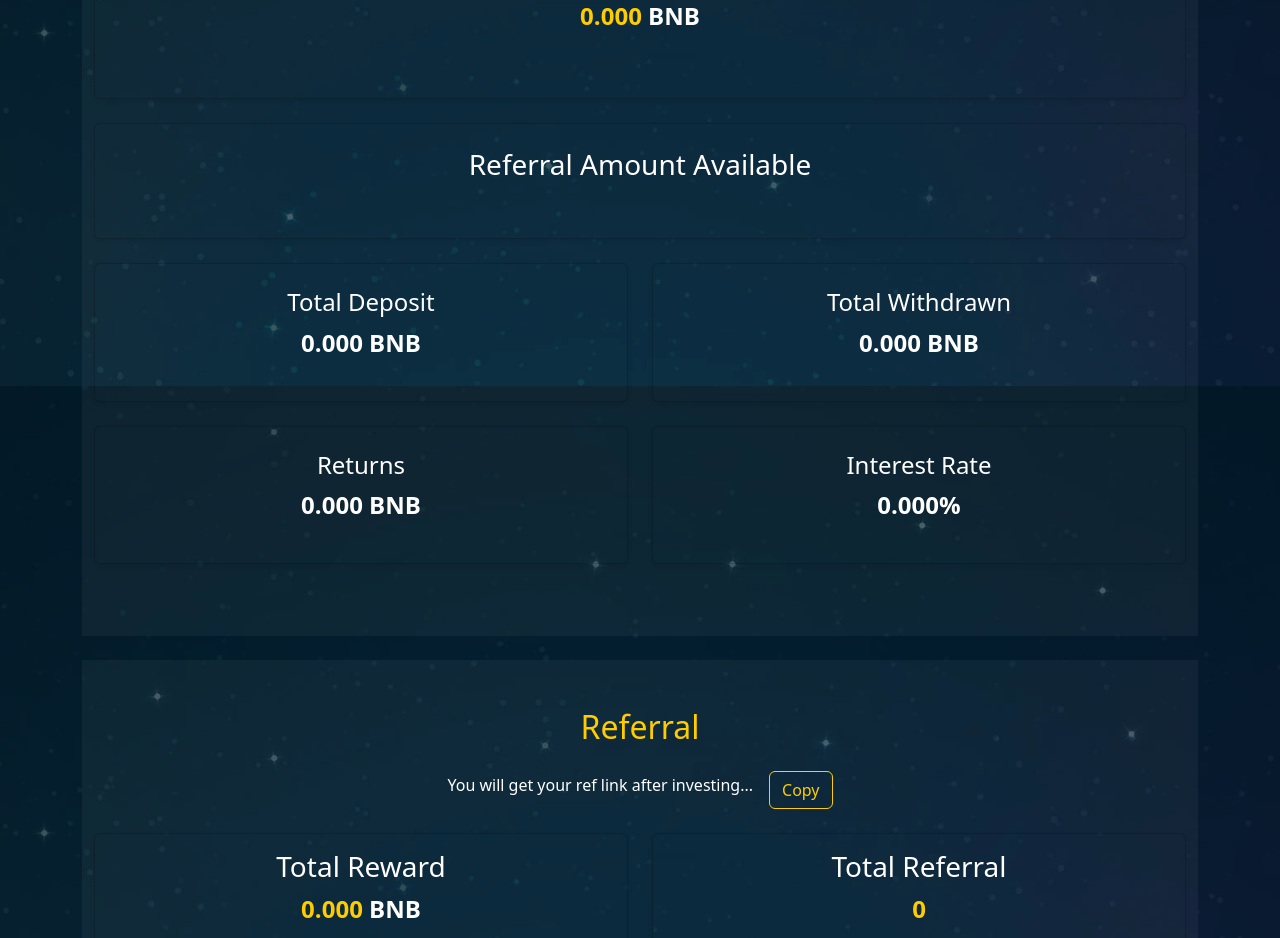
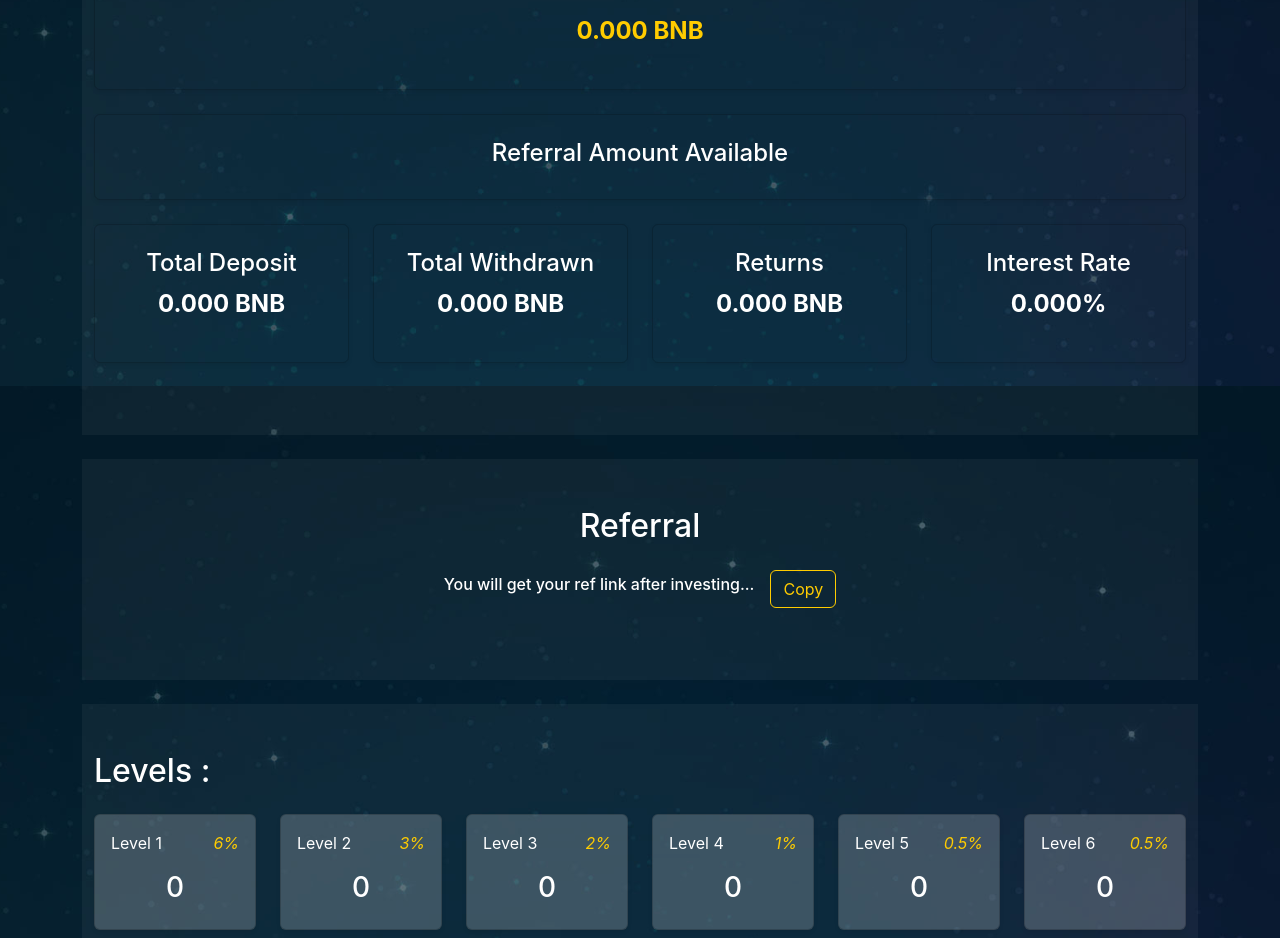
Before and after one commit to AllDigitalOfficial/sample-react-plan8, a React (Vite) app: page / in a window 1280 px wide. Shown: the part 2014-2952 px from the top of the page. Built offline with nearby package versions, Linux system fonts and the light colour scheme.

Commit message:
new commit 5

```diff
--- a/package.json
+++ b/package.json
@@ -13,7 +13,9 @@
     "bootstrap": "^5.3.3",
     "react": "^18.3.1",
     "react-bootstrap": "^2.10.8",
-    "react-dom": "^18.3.1"
+    "react-bootstrap-icons": "^1.11.5",
+    "react-dom": "^18.3.1",
+    "react-toastify": "^11.0.3"
   },
   "devDependencies": {
     "@eslint/js": "^9.17.0",
--- a/src/App.tsx
+++ b/src/App.tsx
@@ -23,6 +23,9 @@ const App: React.FC = () => {
     if (favicon) {
       favicon.href = import.meta.env.VITE_APP_FAVICON_ICON || "";
     }
+
+    const fontFamily = import.meta.env.VITE_FONT_FAMILY || "Inter, sans-serif";
+    document.body.style.fontFamily = fontFamily;
   }, []);
 
   return (
--- a/src/components/Referral/index.tsx
+++ b/src/components/Referral/index.tsx
@@ -1,29 +1,38 @@
 import React, { useState } from 'react';
+import { ToastContainer, toast } from 'react-toastify';
+import 'react-toastify/dist/ReactToastify.css';
 
 const Referral = () => {
   // Get environment variable values
   const bgColor = import.meta.env.VITE_APP_REFERRAL_BG_COLOR || "#FFFFFF0B"; // Default background color
   const textColor = import.meta.env.VITE_APP_REFERRAL_TEXT_COLOR || "#ffffff"; // Default text color
   const cardBgColor = import.meta.env.VITE_APP_REFERRAL_CARD_BG_COLOR || "transparent"; // Default card background color
-  const cardTextColor =
-    import.meta.env.VITE_APP_REFERRAL_CARD_TEXT_COLOR || "#ffffff"; // Default card text color
+  const NotificationbgColor = import.meta.env.VITE_APP_NOTIFICATION_BG_COLOR || "#008000FF"; // Default notification background color
+  const Linktext = import.meta.env.VITE_APP_LINK_TEXT || "Link copied to clipboard!"; // Default notification background color
+  const cardTextColor = import.meta.env.VITE_APP_REFERRAL_CARD_TEXT_COLOR || "#ffffff"; // Default card text color
   const buttonColor = import.meta.env.VITE_APP_BUTTON_COLOR || "#007bff"; // Default button color
   const buttonTextColor = import.meta.env.VITE_APP_BUTTON_TEXT_COLOR || "#FFCC00FF"; // Default button text color
-  const buttonHoverColor =
-    import.meta.env.VITE_APP_BUTTON_HOVER_COLOR || "#0056b3"; // Default button hover color
-  const [showConfirmation, setShowConfirmation] = useState(false);
+  const buttonHoverColor = import.meta.env.VITE_APP_BUTTON_HOVER_COLOR || "#0056b3"; // Default button hover color
+
   const handleCopyClick = () => {
     // Copy referral link logic here
-    setShowConfirmation(true);
-    setTimeout(() => {
-      setShowConfirmation(false);
-    }, 2000); // Hide confirmation after 3 seconds
+    toast.success(Linktext, {
+      position: "bottom-right",
+      autoClose: 4000,
+      hideProgressBar: false,
+      closeOnClick: true,
+      pauseOnHover: true,
+      draggable: true,
+      progress: undefined,
+      style: { backgroundColor: NotificationbgColor, color: 'white' },
+    });
   };
+
   return (
     <div className="roadmap-area py-5" style={{ backgroundColor: bgColor }}>
       <div className="container">
         <div className="referral">
-          <h2 className="mb-4" style={{ color: buttonTextColor , textAlign: 'center'}}>
+          <h2 className="mb-4" style={{ color: textColor, textAlign: 'center' }}>
             Referral
           </h2>
 
@@ -32,9 +41,9 @@ const Referral = () => {
             <span
               id="referralLink"
               className="fs-5 text-muted"
-              style={{ color: 'FFCC00FF' }}
+              style={{ color: '#FFCC00FF' }}
             >
-              <h6  style={{ color: '#ffffff' }}>You will get your ref link after investing...</h6>
+              <h6 style={{ color: '#ffffff' }}>You will get your ref link after investing...</h6>
             </span>
             <button
               id="copyButton"
@@ -45,65 +54,21 @@ const Referral = () => {
                 transition: "all 0.3s ease",
               }}
               onMouseOver={(e) => {
-                (e.target as HTMLButtonElement).style.backgroundColor =
-                  buttonHoverColor;
+                (e.target as HTMLButtonElement).style.backgroundColor = buttonHoverColor;
                 (e.target as HTMLButtonElement).style.color = "#FFCC00FF";
               }}
               onMouseOut={(e) => {
-                (e.target as HTMLButtonElement).style.backgroundColor =
-                  "transparent";
+                (e.target as HTMLButtonElement).style.backgroundColor = "transparent";
                 (e.target as HTMLButtonElement).style.color = "#FFCC00FF";
               }}
               onClick={handleCopyClick}
             >
               Copy
             </button>
-            {showConfirmation && (
-        <div
-        style={{
-          position: 'fixed',
-          bottom: '20px',
-          right: '20px',
-          backgroundColor: 'green',
-          color: 'white',
-          padding: '10px',
-          borderRadius: '5px',
-          zIndex: 3000,
-        }}
-        >
-          Link copied to clipboard!
-        </div>
-      )}
-          </div>
-
-          {/* Referral Stats Section */}
-          <div className="row">
-            <div className="col-md-6 mb-3">
-              <div
-                className="card shadow-sm p-3"
-                style={{ backgroundColor: cardBgColor, color: cardTextColor , textAlign: 'center'}}
-              >
-                <h3>Total Reward</h3>
-                <p id="usertotalreferralbonus" className="fs-4 fw-bold" style={{ textAlign: 'center', color: buttonTextColor }}>
-                  0.000 < span style={{color: cardTextColor}}> BNB </span>
-                </p>
-              </div>
-            </div>
-
-            <div className="col-md-6 mb-3">
-              <div
-                className="card shadow-sm p-3"
-                style={{ backgroundColor: cardBgColor, color: cardTextColor, textAlign: 'center' }}
-              >
-                <h3>Total Referral</h3>
-                <p id="countdownline" className="fs-4 fw-bold" style={{color: buttonTextColor, textAlign: 'center'}}>
-                  0
-                </p>
-              </div>
-            </div>
           </div>
         </div>
       </div>
+      <ToastContainer />
     </div>
   );
 };
--- a/src/components/ScrollToTopButton/ScrollToTopButton.css
+++ /dev/null
@@ -1,22 +0,0 @@
-.scroll-to-top {
-  position: fixed;
-  bottom: 20px;
-  right: 20px;
-  z-index: 1000;
-}
-
-.scroll-button {
-  background-color: #0056b3;
-  border: #f1f2f4;
-  color: white;
-  width: 30px; /* Set width */
-  height: 30px; /* Set height */
-  border-radius: 10%; /* Adjust border-radius for square shape */
-  cursor: pointer;
-  font-size: 24px;
-  box-shadow: 0 4px 8px rgba(165, 127, 245, 0.2);
-}
-
-.scroll-button:hover {
-  background-color: #0056b3;
-}
--- a/src/components/ScrollToTopButton/index.tsx
+++ b/src/components/ScrollToTopButton/index.tsx
@@ -1,40 +1,52 @@
-import React, { useState, useEffect } from "react";
-import "./ScrollToTopButton.css";
+import { useState, useEffect } from "react";
+import { Button } from "react-bootstrap";
+import { ArrowUp } from "react-bootstrap-icons";
 
-const ScrollToTopButton: React.FC = () => {
-  const [isVisible, setIsVisible] = useState(false);
+const ScrollUpButton = () => {
+  const [showScroll, setShowScroll] = useState(false);
 
-  const toggleVisibility = () => {
-    if (window.pageYOffset > 300) {
-      setIsVisible(true);
-    } else {
-      setIsVisible(false);
-    }
-  };
+  useEffect(() => {
+    const checkScrollTop = () => {
+      if (!showScroll && window.pageYOffset > 400) {
+        setShowScroll(true);
+      } else if (showScroll && window.pageYOffset <= 400) {
+        setShowScroll(false);
+      }
+    };
 
-  const scrollToTop = () => {
+    window.addEventListener("scroll", checkScrollTop);
+    return () => window.removeEventListener("scroll", checkScrollTop);
+  }, [showScroll]);
+
+  const scrollTop = () => {
     window.scrollTo({
       top: 0,
       behavior: "smooth",
     });
   };
 
-  useEffect(() => {
-    window.addEventListener("scroll", toggleVisibility);
-    return () => {
-      window.removeEventListener("scroll", toggleVisibility);
-    };
-  }, []);
-
   return (
-    <div className="scroll-to-top">
-      {isVisible && (
-        <button onClick={scrollToTop} className="scroll-button">
-           ^
-        </button>
-      )}
-    </div>
+    <Button
+      onClick={scrollTop}
+      style={{
+        position: "fixed",
+        bottom: "20px",
+        right: "20px",
+        display: showScroll ? "flex" : "none",
+        alignItems: "center",
+        justifyContent: "center",
+        width: "50px",
+        height: "50px",
+        borderRadius: "50%",
+        backgroundColor: "rgb(25, 35, 55)", // Updated background color
+        border: "none",
+        boxShadow: "0px 2px 10px rgba(0, 0, 0, 0.2)",
+        zIndex: 1000,
+      }}
+    >
+      <ArrowUp size={24} color="#FFFFFF" /> {/* Added white color for better contrast */}
+    </Button>
   );
 };
 
-export default ScrollToTopButton;
+export default ScrollUpButton;
--- a/src/components/YourIncome/index.tsx
+++ b/src/components/YourIncome/index.tsx
@@ -14,102 +14,90 @@ const initialColors = {
   rateColor: import.meta.env.VITE_APP_RATE_COLOR || "#007bff",
 };
 
+const cardData = [
+  {
+    title: "Your Income",
+    value: "0.000 BNB",
+    color: initialColors.subtextColor,
+    bgColor: initialColors.subbgColor,
+    textColor: initialColors.textColor,
+  },
+  {
+    title: "Referral Amount Available",
+    value: "",
+    color: initialColors.subtextColor,
+    bgColor: initialColors.subbgColor,
+    textColor: initialColors.textColor,
+  },
+  {
+    title: "Total Deposit",
+    value: import.meta.env.VITE_APP_TOTAL_DEPOSIT || "0.000 BNB",
+    color: initialColors.totalDepositColor,
+    bgColor: initialColors.subbgColor,
+    textColor: initialColors.textColor,
+  },
+  {
+    title: "Total Withdrawn",
+    value: import.meta.env.VITE_APP_TOTAL_WITHDRAWN || "0.000 BNB",
+    color: initialColors.totalWithdrawnColor,
+    bgColor: initialColors.subbgColor,
+    textColor: initialColors.textColor,
+  },
+  {
+    title: "Returns",
+    value: import.meta.env.VITE_APP_RETURNS || "0.000 BNB",
+    color: initialColors.returnsColor,
+    bgColor: initialColors.subbgColor,
+    textColor: initialColors.textColor,
+  },
+  {
+    title: "Interest Rate",
+    value: import.meta.env.VITE_APP_INTEREST_RATE || "0.000%",
+    color: initialColors.interestRateColor,
+    bgColor: initialColors.subbgColor,
+    textColor: initialColors.textColor,
+  },
+];
+
 const YourIncome = () => {
   const {
     bgColor,
-    subbgColor,
-    textColor,
-    subtextColor,
-    buttonColor,
-    borderColor,
-    totalDepositColor,
-    totalWithdrawnColor,
-    returnsColor,
-    interestRateColor,
-    rateColor,
   } = initialColors;
 
   return (
     <div className="expart-team-area py-5" style={{ backgroundColor: bgColor }}>
       <div className="container">
         <div className="row">
-          {/* Left Side: One Large Card */}
-          <div className="col-12 mb-4">
-            <div className="card shadow-sm p-4" style={{ backgroundColor: subbgColor }}>
-              <div className="profit-section mb-4">
-                <h2 className="title" style={{ color: textColor, textAlign: 'center' }}>
-                  Your Income
-                </h2>
-                <div className="profit-info">
-                  <p
-                    id="depositUser"
-                    className="fs-4 fw-bold"
-                    style={{ color: subtextColor, textAlign: 'center' }}
-                  >
-                    0.000 <span style={{ color: textColor }}>BNB</span>
+          {cardData.slice(0, 2).map((card, index) => (
+            <div className="col-12 mb-4" key={index}>
+              <div className="card shadow-sm p-4" style={{ backgroundColor: card.bgColor }}>
+                <h4 className="title" style={{ color: card.textColor, textAlign: 'center' }}>
+                  {card.title}
+                </h4>
+                {card.value && (
+                  <p className="fs-4 fw-bold" style={{ color: card.color, textAlign: 'center' }}>
+                    {card.value}
                   </p>
-                </div>
+                )}
               </div>
             </div>
-          </div>
-
-          {/* Referral Amount Section */}
-          <div className="col-12 mb-4">
-            <div className="card shadow-sm p-4" style={{ backgroundColor: subbgColor }}>
-              <div className="referral-section mb-4">
-                <h3 className="title" style={{ color: textColor, textAlign: 'center' }}>
-                  Referral Amount Available
-                </h3>
-                {/* Add more content here if needed */}
+          ))}
+        </div>
+        <div className="row">
+          {cardData.slice(2).map((card, index) => (
+            <div className="col-lg-3 col-md-6 col-12 mb-4" key={index}>
+              <div className="card shadow-sm p-4" style={{ backgroundColor: card.bgColor }}>
+                <h4 className="title" style={{ color: card.textColor, textAlign: 'center' }}>
+                  {card.title}
+                </h4>
+                {card.value && (
+                  <p className="fs-4 fw-bold" style={{ color: card.color, textAlign: 'center' }}>
+                    {card.value}
+                  </p>
+                )}
               </div>
             </div>
-          </div>
-
-          {/* Right Side: Three Small Cards */}
-          <div className="col-12">
-            <div className="row">
-              <div className="col-md-6 mb-4">
-                <div className="card shadow-sm p-4" style={{ backgroundColor: subbgColor }}>
-                  <h4 className="title" style={{ color: textColor, textAlign: 'center' }}>
-                    Total Deposit
-                  </h4>
-                  <p className="fs-4 fw-bold" style={{ color: totalDepositColor, textAlign: 'center' }}>
-                    0.000 BNB
-                  </p>
-                </div>
-              </div>
-              <div className="col-md-6 mb-4">
-                <div className="card shadow-sm p-4" style={{ backgroundColor: subbgColor }}>
-                  <h4 className="title" style={{ color: textColor, textAlign: 'center' }}>
-                    Total Withdrawn
-                  </h4>
-                  <p className="fs-4 fw-bold" style={{ color: totalWithdrawnColor, textAlign: 'center' }}>
-                    0.000 BNB
-                  </p>
-                </div>
-              </div>
-              <div className="col-md-6 mb-4">
-                <div className="card shadow-sm p-4" style={{ backgroundColor: subbgColor }}>
-                  <h4 className="title" style={{ color: textColor, textAlign: 'center' }}>
-                    Returns
-                  </h4>
-                  <p className="fs-4 fw-bold" style={{ color: returnsColor, textAlign: 'center' }}>
-                    0.000 BNB
-                  </p>
-                </div>
-              </div>
-              <div className="col-md-6 mb-4">
-                <div className="card shadow-sm p-4" style={{ backgroundColor: subbgColor }}>
-                  <h4 className="title" style={{ color: textColor, textAlign: 'center' }}>
-                    Interest Rate
-                  </h4>
-                  <p className="fs-4 fw-bold" style={{ color: interestRateColor, textAlign: 'center' }}>
-                    0.000%
-                  </p>
-                </div>
-              </div>
-            </div>
-          </div>
+          ))}
         </div>
       </div>
     </div>
```
Also changed, not shown: 2 other files (tests, documents, lock files or other folders).
